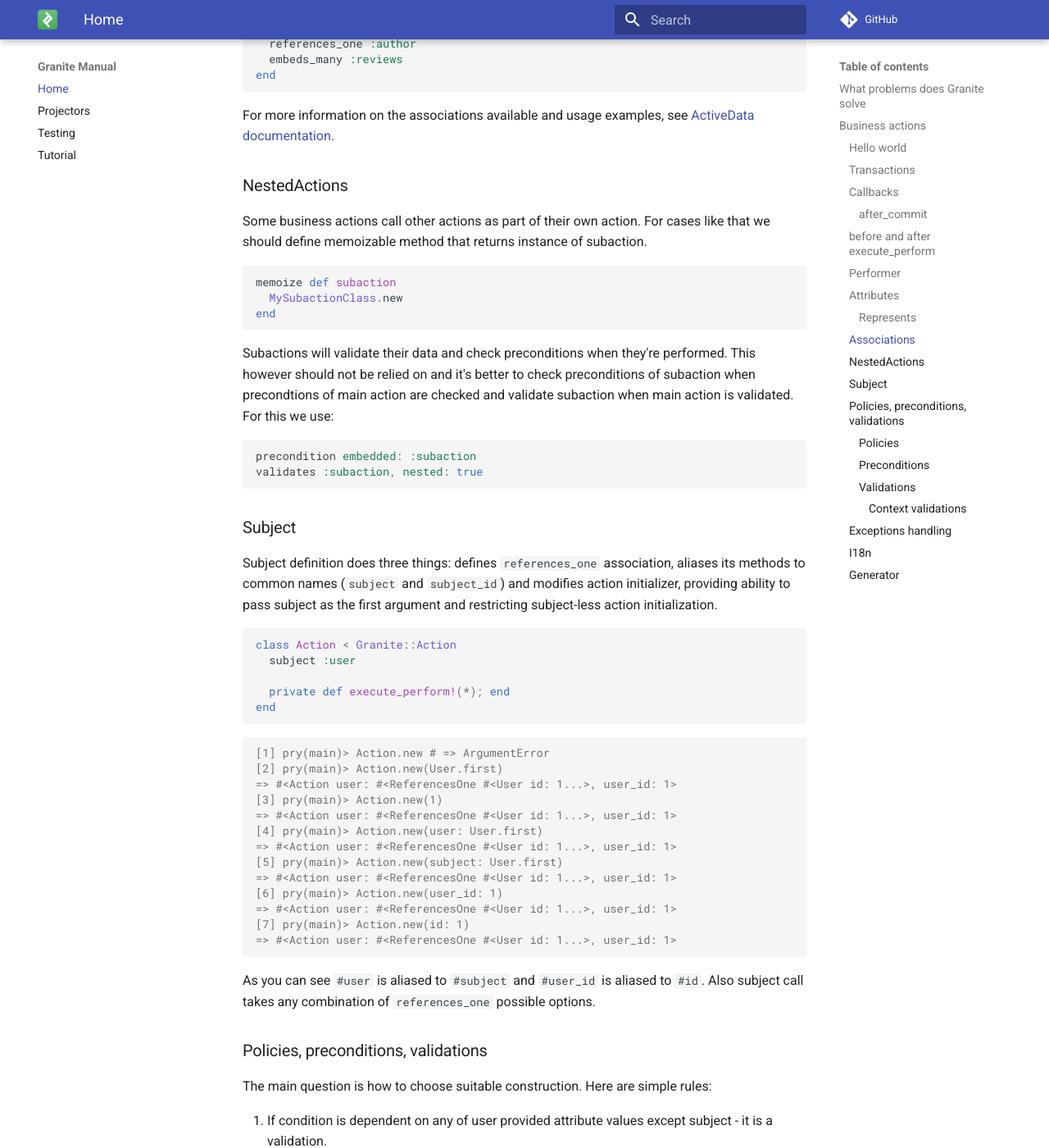
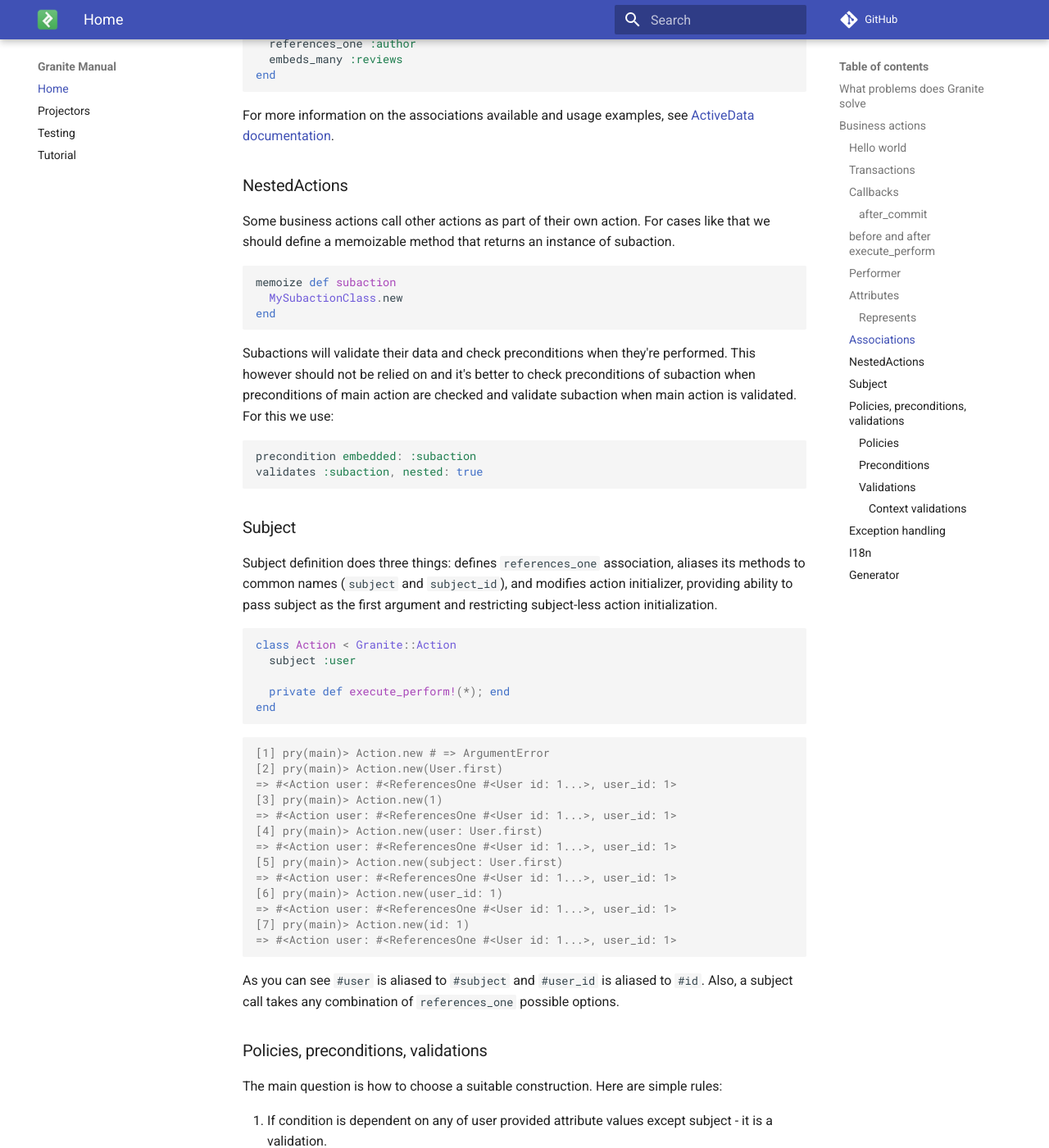
Before and after one commit to toptal/granite, an MkDocs documentation site: the page built from docs/index.md, in a window 1280 px wide and 1400 px high, scrolled down 3404 px. Shown: the whole window at 82% size. Built offline with MkDocs 1.6.1 and Material for MkDocs 9.7.7, drawn with Linux system fonts in a browser that asks for light colours; comment, search, counter and statistics services are not loaded; old or Windows-style settings are respelled for this version of MkDocs; some of the changed text lies outside the part shown.

Commit message:
Improve main docs page wording

````diff
--- a/docs/index.md
+++ b/docs/index.md
@@ -31,7 +31,7 @@ class Action < Granite::Action
 end
 ```
 
-There are a few ways of executing newly defined business action: using `#perform`, `#perform!` or `try_perform!` methods:
+There are a few ways of executing a newly defined business action: using `#perform`, `#perform!` or `try_perform!` methods:
 - `perform!` - raises exception in case of errors
 - `perform` - returns `false` in case of errors
 - `try_perform!` - similar to `perform!`, but doesn't run action if preconditions are not satisfied
@@ -118,7 +118,7 @@ after execute_perform
 
 ### Performer
 
-Every BA has a performer which can be assigned via `.as` class method before BA creation.
+Every BA has a performer which can be assigned via a `.as` class method before BA creation.
 
 ```ruby
 MyAction.as(Admin.first).new(params)
@@ -136,7 +136,7 @@ class Action < Granite::Action
   collection :ids, Integer
 
   private def execute_perform!(*)
-    puts "Hello #{name}! We have the following ids: #{ids}'
+    puts "Hello #{name}! We have the following ids: #{ids}"
   end
 end
 ```
@@ -165,8 +165,8 @@ For more information on the associations available and usage examples, see [Acti
 
 ### NestedActions
 
-Some business actions call other actions as part of their own action. For cases like that we should define memoizable method that
-returns instance of subaction.
+Some business actions call other actions as part of their own action. For cases like that we should define a memoizable method that
+returns an instance of subaction.
 
 ```ruby
 memoize def subaction
@@ -175,7 +175,7 @@ end
 ```
 
 Subactions will validate their data and check preconditions when they're performed. This however should not be relied on
-and it's better to check preconditions of subaction when precondtions of main action are checked and validate subaction
+and it's better to check preconditions of subaction when preconditions of main action are checked and validate subaction
 when main action is validated. For this we use:
 
 ```ruby
@@ -186,7 +186,7 @@ validates :subaction, nested: true
 ### Subject
 
 Subject definition does three things: defines `references_one` association, aliases its methods
-to common names (`subject` and `subject_id`) and modifies action initializer, providing ability to pass subject as the first
+to common names (`subject` and `subject_id`), and modifies action initializer, providing ability to pass subject as the first
 argument and restricting subject-less action initialization.
 
 ```ruby
@@ -213,11 +213,11 @@ end
 => #<Action user: #<ReferencesOne #<User id: 1...>, user_id: 1>
 ```
 
-As you can see `#user` is aliased to `#subject` and `#user_id` is aliased to `#id`. Also subject call takes any combination of `references_one` possible options.
+As you can see `#user` is aliased to `#subject` and `#user_id` is aliased to `#id`. Also, a subject call takes any combination of `references_one` possible options.
 
 ### Policies, preconditions, validations
 
-The main question is how to choose suitable construction. Here are simple rules:
+The main question is how to choose a suitable construction. Here are simple rules:
 
 1. If condition is dependent on any of user provided attribute values except subject - it is a validation.
 2. If condition depends on subject or any value found depending on subject - it is a precondition.
@@ -301,9 +301,9 @@ end
 To run a business action without context you can simply send the `perform!` message to the action. It won't require full_name to be present.
 If you want a validation to be executed in this scope you can add context argument to perform call: `perform!(context: :user)`.
 
-### Exceptions handling
+### Exception handling
 
-Granite has built-in mechanism for exceptions handling (similar to `rescue_from` known from `ActionController`). You are able to register handlers for any exception type, like this:
+Granite has built-in mechanism for exception handling (similar to `rescue_from` known from `ActionController`). You are able to register handlers for any exception type, like this:
 
 ```ruby
 class Action < Granite::Action
@@ -317,7 +317,7 @@ class Action < Granite::Action
 end
 ```
 
-Adding errors to action object is important, because each time handled exception is raised,
+Adding errors to action object is important, because each time a handled exception is raised,
 `Granite::Action::ValidationError` is raised.
 Validation exception will have the same backtrace as original error.
 Prefer this way over custom exception handling in private methods.
````
Also changed, not shown: other parts of docs/index.md (+2 -2 lines).
